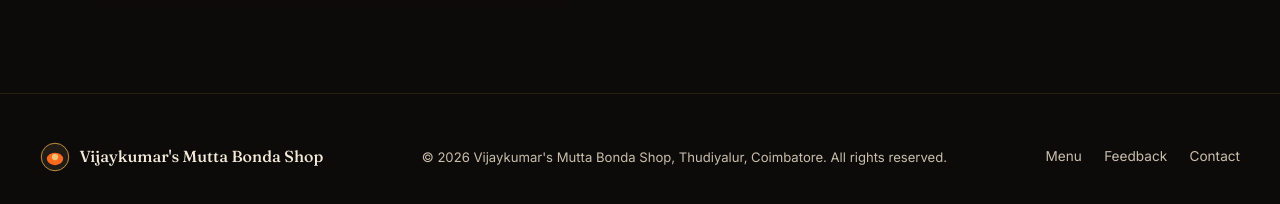
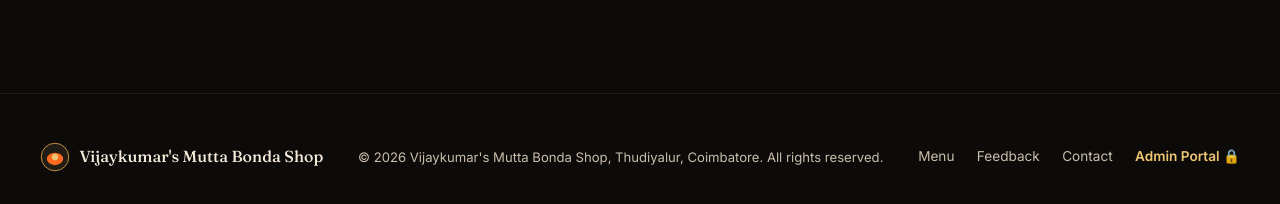
Before and after one commit to nitheesh-s-cse/mutta-bonda, a plain HTML site: page frontend/index.html in a window 1280 px wide. Shown: the part 9317-9521 px from the top of the page. Drawn offline with Linux system fonts and the light colour scheme.

Commit message:
Add Admin Portal link to footer on index.html

```diff
--- a/frontend/index.html
+++ b/frontend/index.html
@@ -302,10 +302,11 @@
     </a>
     <p>&copy; <span id="year"></span> Vijaykumar's Mutta Bonda Shop, Thudiyalur, Coimbatore. All rights reserved.</p>
     <div class="footer__links">
-      <a href="#menu">Menu</a><a href="#feedback">Feedback</a><a href="#contact">Contact</a>
+      <a href="#menu">Menu</a><a href="#feedback">Feedback</a><a href="#contact">Contact</a><a href="admin.html" style="color:var(--gold-light);font-weight:600;">Admin Portal 🔒</a>
     </div>
   </div>
 </footer>
+
 
 <!-- ============ CART DRAWER ============ -->
 <div class="cart-overlay" id="cartOverlay"></div>
```
